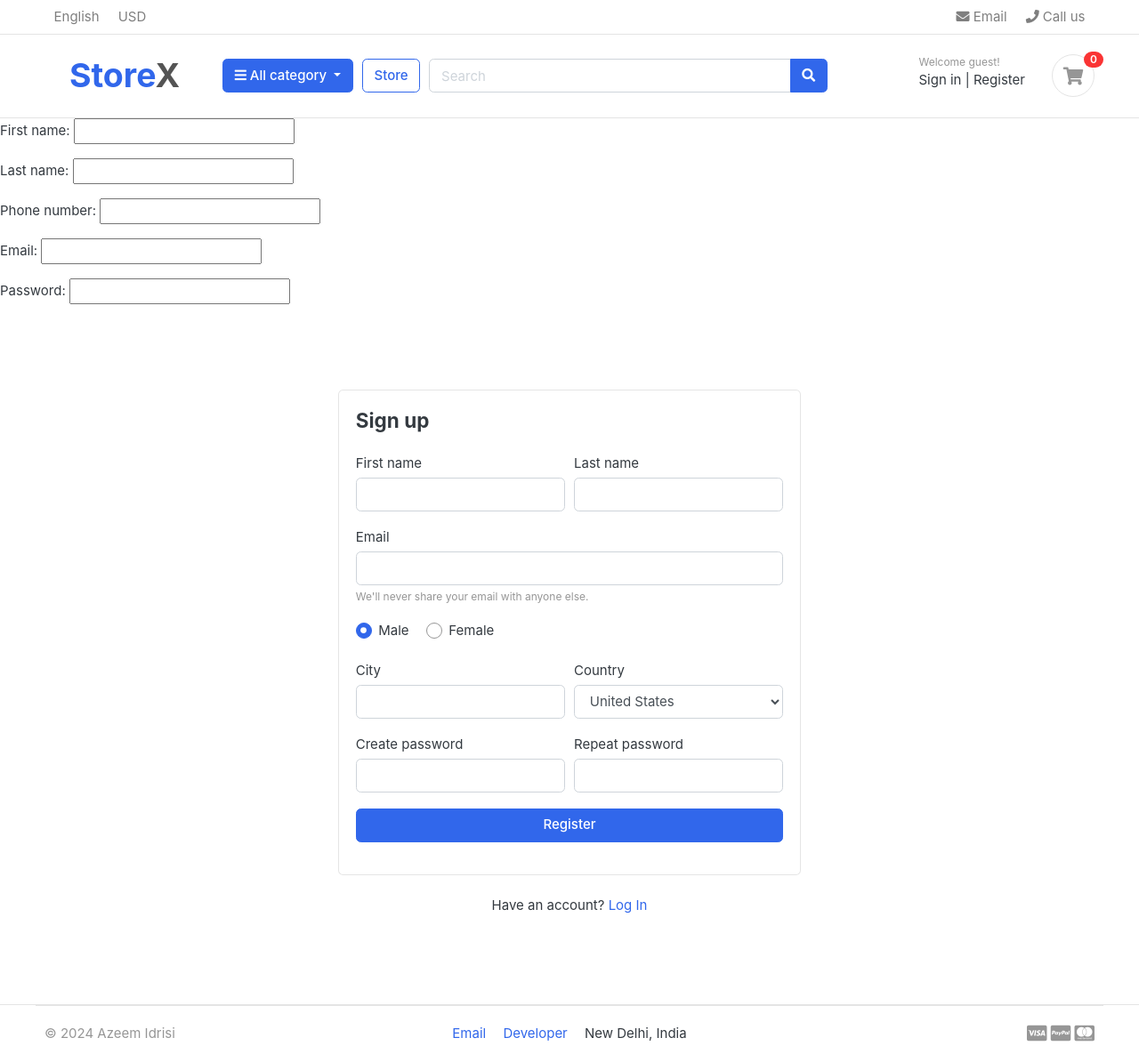
After one commit to AzeemIdrisi/StoreX, a Django app: page /accounts/register in a window 1280 px wide. The commit adds this page. Shown: the whole page at 89% size. Run offline with Django 4.2, Linux system fonts and the light colour scheme; data comes from the database, SQL or seed files in the repository; both versions use the stored data as it was after the commit; data that the repository does not hold is empty; some libraries are stand-ins or nearby versions; some web fonts are replaced.

Commit message:
Added ModelForm for Registration

```diff
--- a/StoreX/urls.py
+++ b/StoreX/urls.py
@@ -26,6 +26,7 @@ urlpatterns = (
         path("", views.home, name="home"),
         path("store/", include("store.urls")),
         path("cart/", include("cart.urls")),
+        path("accounts/", include("accounts.urls")),
     ]
     + static(settings.MEDIA_URL, document_root=settings.MEDIA_ROOT)
     + static(settings.STATIC_URL, document_root=settings.STATIC_ROOT)
--- /dev/null
+++ b/accounts/forms.py
@@ -0,0 +1,15 @@
+# using django model form to replicate model into form without manually creating a form
+from django import forms
+from .models import Account
+
+
+class RegistrationForm(forms.ModelForm):
+    class Meta:
+        model = Account
+        fields = [
+            "first_name",
+            "last_name",
+            "phone_number",
+            "email",
+            "password",
+        ]
--- /dev/null
+++ b/accounts/urls.py
@@ -0,0 +1,8 @@
+from django.urls import path
+from . import views
+
+urlpatterns = [
+    path("register", views.register, name="register"),
+    path("login", views.login, name="login"),
+    path("logout", views.logout, name="logout"),
+]
--- a/accounts/views.py
+++ b/accounts/views.py
@@ -1,3 +1,19 @@
 from django.shortcuts import render
+from .forms import RegistrationForm
+
 
 # Create your views here.
+def register(request):
+    form = RegistrationForm()
+    context = {
+        "form": form,
+    }
+    return render(request, "accounts/register.html", context)
+
+
+def login(request):
+    return render(request, "accounts/login.html")
+
+
+def logout(request):
+    pass
--- /dev/null
+++ b/templates/accounts/register.html
@@ -0,0 +1,96 @@
+{% extends "base.html" %}
+{% block content %}
+    {{ form.as_p }}
+    <section class="section-content padding-y">
+        <!-- ============================ COMPONENT REGISTER   ================================= -->
+        <div class="card mx-auto" style="max-width:520px; margin-top:40px;">
+            <article class="card-body">
+                <header class="mb-4">
+                    <h4 class="card-title">Sign up</h4>
+                </header>
+                <form>
+                    <div class="form-row">
+                        <div class="col form-group">
+                            <label>First name</label>
+                            <input type="text" class="form-control" placeholder="">
+                        </div>
+                        <!-- form-group end.// -->
+                        <div class="col form-group">
+                            <label>Last name</label>
+                            <input type="text" class="form-control" placeholder="">
+                        </div>
+                        <!-- form-group end.// -->
+                    </div>
+                    <!-- form-row end.// -->
+                    <div class="form-group">
+                        <label>Email</label>
+                        <input type="email" class="form-control" placeholder="">
+                        <small class="form-text text-muted">We'll never share your email with anyone else.</small>
+                    </div>
+                    <!-- form-group end.// -->
+                    <div class="form-group">
+                        <label class="custom-control custom-radio custom-control-inline">
+                            <input class="custom-control-input"
+                                   checked=""
+                                   type="radio"
+                                   name="gender"
+                                   value="option1">
+                            <span class="custom-control-label">Male</span>
+                        </label>
+                        <label class="custom-control custom-radio custom-control-inline">
+                            <input class="custom-control-input"
+                                   type="radio"
+                                   name="gender"
+                                   value="option2">
+                            <span class="custom-control-label">Female</span>
+                        </label>
+                    </div>
+                    <!-- form-group end.// -->
+                    <div class="form-row">
+                        <div class="form-group col-md-6">
+                            <label>City</label>
+                            <input type="text" class="form-control">
+                        </div>
+                        <!-- form-group end.// -->
+                        <div class="form-group col-md-6">
+                            <label>Country</label>
+                            <select id="inputState" class="form-control">
+                                <option>Choose...</option>
+                                <option>Uzbekistan</option>
+                                <option>Russia</option>
+                                <option selected="">United States</option>
+                                <option>India</option>
+                                <option>Afganistan</option>
+                            </select>
+                        </div>
+                        <!-- form-group end.// -->
+                    </div>
+                    <!-- form-row.// -->
+                    <div class="form-row">
+                        <div class="form-group col-md-6">
+                            <label>Create password</label>
+                            <input class="form-control" type="password">
+                        </div>
+                        <!-- form-group end.// -->
+                        <div class="form-group col-md-6">
+                            <label>Repeat password</label>
+                            <input class="form-control" type="password">
+                        </div>
+                        <!-- form-group end.// -->
+                    </div>
+                    <div class="form-group">
+                        <button type="submit" class="btn btn-primary btn-block">Register</button>
+                    </div>
+                    <!-- form-group// -->
+                </form>
+            </article><!-- card-body.// -->
+        </div>
+        <!-- card .// -->
+        <p class="text-center mt-4">
+            Have an account? <a href="">Log In</a>
+        </p>
+        <br>
+        <br>
+        <!-- ============================ COMPONENT REGISTER  END.// ================================= -->
+    </section>
+{% endblock content %}
--- a/templates/base.html
+++ b/templates/base.html
@@ -5,54 +5,31 @@
     <meta charset="utf-8" />
     <meta http-equiv="pragma" content="no-cache" />
     <meta http-equiv="cache-control" content="max-age=604800" />
-    <meta
-      name="viewport"
-      content="width=device-width, initial-scale=1, shrink-to-fit=no"
-    />
-
-    <title>StoreX | E-Commerce Solution by AlphaCorp.</title>
-
-    <link
-      href="{% static 'images/favicon.ico' %}"
-      rel="shortcut icon"
-      type="image/x-icon"
-    />
-
+    <meta name="viewport"
+          content="width=device-width, initial-scale=1, shrink-to-fit=no" />
+    <title>StoreX E-Commerce Solution</title>
+    <link href="{% static 'images/favicon.ico' %}"
+          rel="shortcut icon"
+          type="image/x-icon" />
     <!-- jQuery -->
-    <script
-      src="{% static 'js/jquery-2.0.0.min.js' %}"
-      type="text/javascript"
-    ></script>
-
+    <script src="{% static 'js/jquery-2.0.0.min.js' %}" type="text/javascript"></script>
     <!-- Bootstrap4 files-->
-    <script
-      src="{% static 'js/bootstrap.bundle.min.js' %}"
-      type="text/javascript"
-    ></script>
-    <link
-      href="{% static 'css/bootstrap.css' %}"
-      rel="stylesheet"
-      type="text/css"
-    />
-
+    <script src="{% static 'js/bootstrap.bundle.min.js' %}"
+            type="text/javascript"></script>
+    <link href="{% static 'css/bootstrap.css' %}"
+          rel="stylesheet"
+          type="text/css" />
     <!-- Font awesome 5 -->
-    <link
-      href="{% static 'fonts/fontawesome/css/all.min.css' %}"
-      type="text/css"
-      rel="stylesheet"
-    />
-
+    <link href="{% static 'fonts/fontawesome/css/all.min.css' %}"
+          type="text/css"
+          rel="stylesheet" />
     <!-- custom style -->
-    <link href="{%static 'css/ui.css' %}" rel="stylesheet" type="text/css" />
-    <link
-      href="{% static 'css/responsive.css' %}"
-      rel="stylesheet"
-      media="only screen and (max-width: 1200px)"
-    />
-
+    <link href="{% static 'css/ui.css' %}" rel="stylesheet" type="text/css" />
+    <link href="{% static 'css/responsive.css' %}"
+          rel="stylesheet"
+          media="only screen and (max-width: 1200px)" />
     <!-- custom javascript -->
     <script src="{% static 'js/script.js' %}" type="text/javascript"></script>
-
     <script type="text/javascript">
       /// some script
 
@@ -64,7 +41,9 @@
     </script>
   </head>
   <body>
-    {% include "includes/navbar.html" %} {% block content%} {%endblock content%}
+    {% include "includes/navbar.html" %}
+    {% block content %}
+    {% endblock content %}
     {% include "includes/footer.html" %}
   </body>
 </html>
--- a/templates/includes/footer.html
+++ b/templates/includes/footer.html
@@ -2,7 +2,7 @@
   <div class="container">
     <section class="footer-bottom border-top row">
       <div class="col-md-2">
-        <p class="text-muted">&copy 2023 Azeem Idrisi</p>
+        <p class="text-muted">&copy 2024 Azeem Idrisi</p>
       </div>
       <div class="col-md-8 text-md-center">
         <a href="mailto:azeemidrisi@protonmail.com">
--- a/templates/includes/navbar.html
+++ b/templates/includes/navbar.html
@@ -89,9 +89,9 @@
             <div class="widget-header">
               <small class="title text-muted">Welcome guest!</small>
               <div>
-                <a href="./signin.html">Sign in</a>
+                <a href="{% url 'login' %}">Sign in</a>
                 <span class="dark-transp">|</span>
-                <a href="./register.html">Register</a>
+                <a href="{% url 'register' %}">Register</a>
               </div>
             </div>
             <a href="{% url 'cart' %}" class="widget-header pl-3 ml-3">
```
Also changed, not shown: db.sqlite3, templates/accounts/login.html (added).
